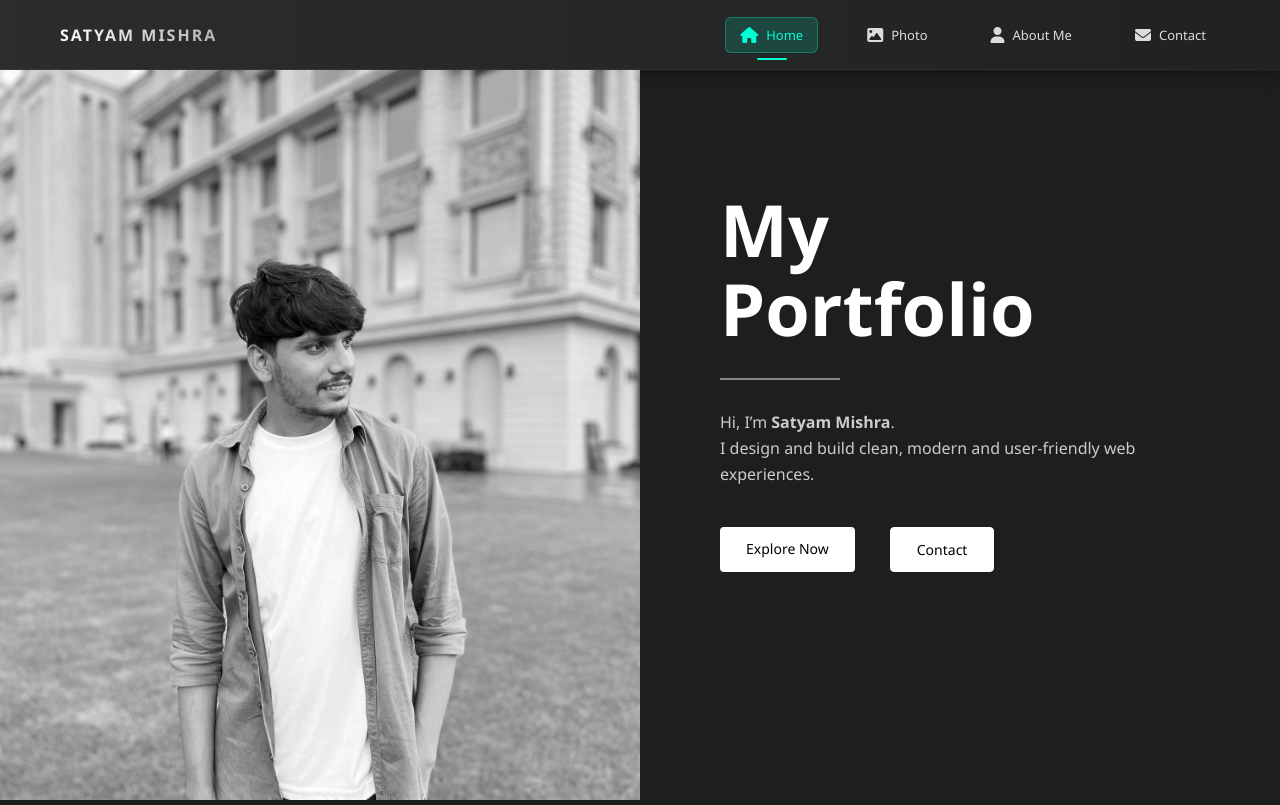
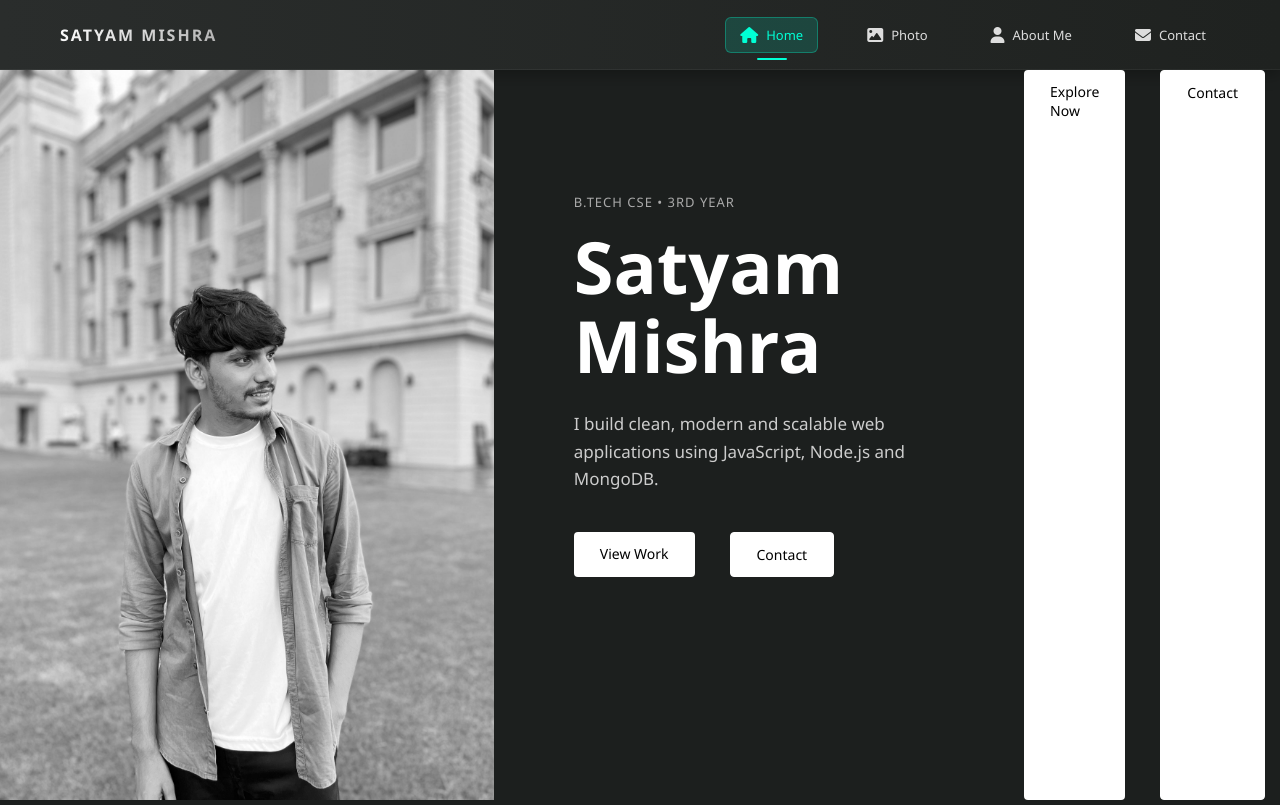
Before and after one commit to Satyam7703/portfolio-website, a website: page public/index.html in a window 1280 px wide. Drawn offline with Linux system fonts and the light colour scheme.

Commit message:
Updated hero section premium design

```diff
--- a/public/index.html
+++ b/public/index.html
@@ -43,22 +43,28 @@
 
         <!-- Right Content -->
         <div class="hero-right">
+            <span class="hero-tag">B.Tech CSE • 3rd Year</span>
+
             <h1>
-                My<br>
-                Portfolio
+                Satyam<br>
+                Mishra
             </h1>
 
-            <div class="line"></div>
-
-            <p>
-                Hi, I’m <b>Satyam Mishra</b>.<br>
-                I design and build clean, modern and user-friendly web experiences.
+            <p class="hero-desc">
+                I build clean, modern and scalable web applications
+                using JavaScript, Node.js and MongoDB.
             </p>
 
             <div class="hero-buttons">
-                <a href="/photos.html" class="btn primary">Explore Now</a>
+                <a href="/photos.html" class="btn primary">View Work</a>
                 <a href="/contact.html" class="btn secondary">Contact</a>
             </div>
+        </div>
+
+        <div class="hero-buttons">
+            <a href="/photos.html" class="btn primary">Explore Now</a>
+            <a href="/contact.html" class="btn secondary">Contact</a>
+        </div>
         </div>
     </section>
 
--- a/public/style.css
+++ b/public/style.css
@@ -90,6 +90,28 @@ body {
 .hero {
     display: flex;
     height: calc(100vh - 70px);
+}
+
+.hero-tag {
+    color: #aaa;
+    letter-spacing: 1px;
+    font-size: 13px;
+    text-transform: uppercase;
+}
+
+.hero-right h1 {
+    font-size: 72px;
+    font-weight: 700;
+    line-height: 1.05;
+    margin: 15px 0 25px;
+}
+
+.hero-desc {
+    max-width: 420px;
+    font-size: 17px;
+    line-height: 1.7;
+    color: #ccc;
+    margin-bottom: 35px;
 }
 
 /* LEFT IMAGE */
```
Also changed, not shown: satyam.jpg (renamed from public/satyam.jpg).
